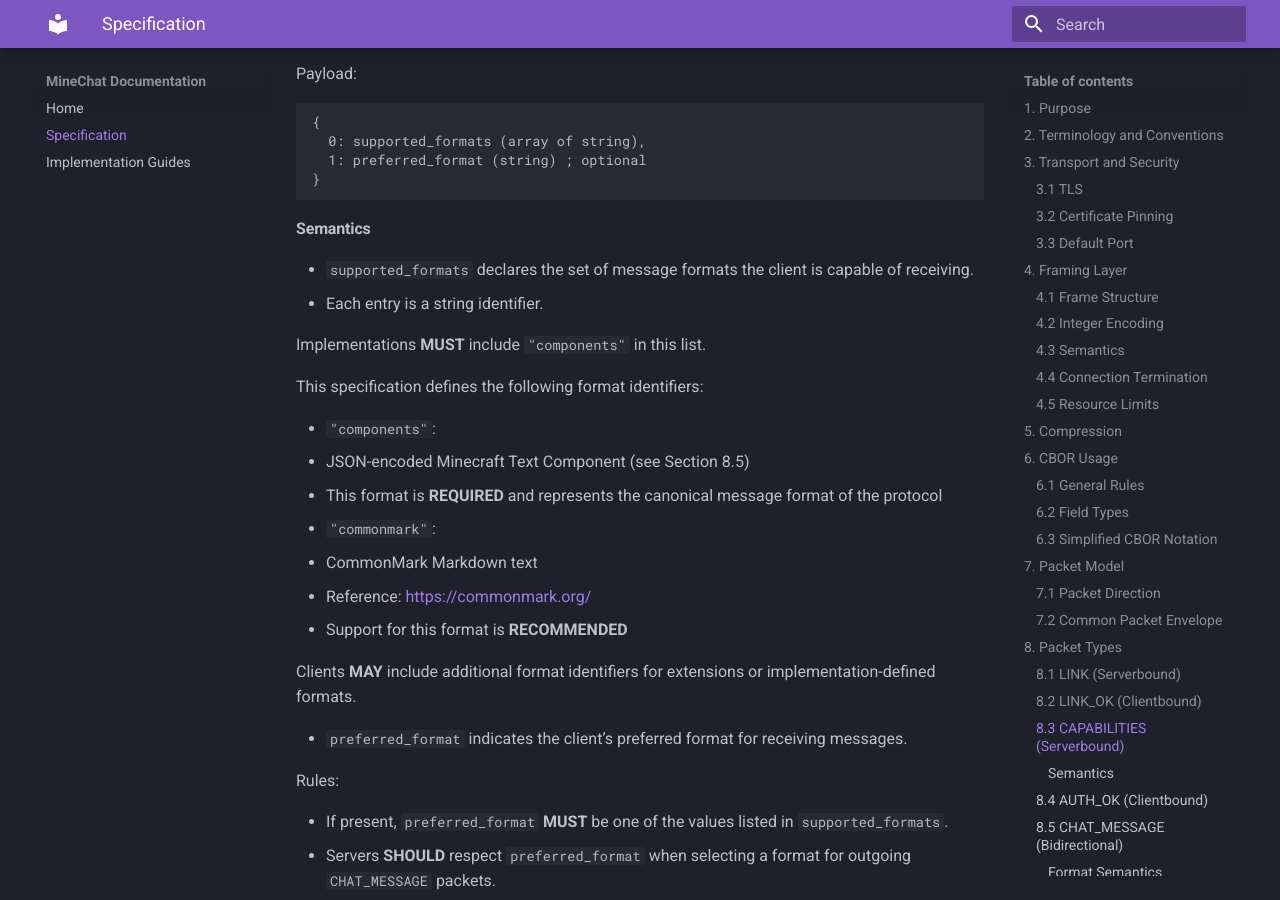
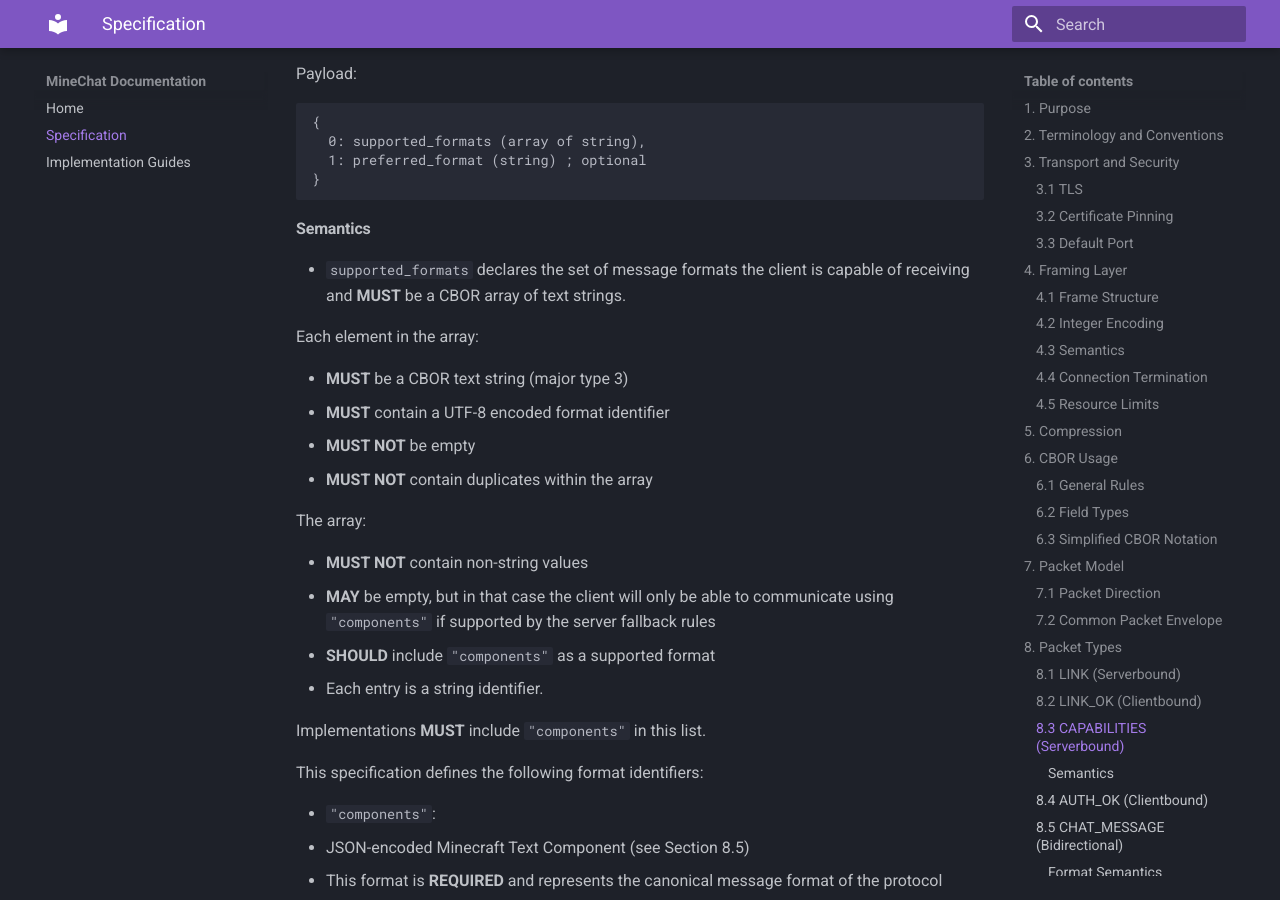
Before and after one commit to MineChatPowered/docs, an MkDocs documentation site: the page built from docs/specification.md, in a window 1280 px wide and 900 px high, scrolled down 6050 px. Built offline with MkDocs 1.6.1 and Material for MkDocs 9.7.7, drawn with Linux system fonts in a browser that asks for light colours.

Commit message:
chore: complete array of string spec according to CBOR types

```diff
--- a/docs/specification.md
+++ b/docs/specification.md
@@ -238,7 +238,20 @@ Payload:
 
 #### Semantics
 
-- `supported_formats` declares the set of message formats the client is capable of receiving.
+- `supported_formats` declares the set of message formats the client is capable of receiving and **MUST** be a CBOR array of text strings.
+
+Each element in the array:
+
+- **MUST** be a CBOR text string (major type 3)
+- **MUST** contain a UTF-8 encoded format identifier
+- **MUST NOT** be empty
+- **MUST NOT** contain duplicates within the array
+
+The array:
+
+- **MUST NOT** contain non-string values
+- **MAY** be empty, but in that case the client will only be able to communicate using `"components"` if supported by the server fallback rules
+- **SHOULD** include `"components"` as a supported format
 - Each entry is a string identifier.
 
 Implementations **MUST** include `"components"` in this list.
```
